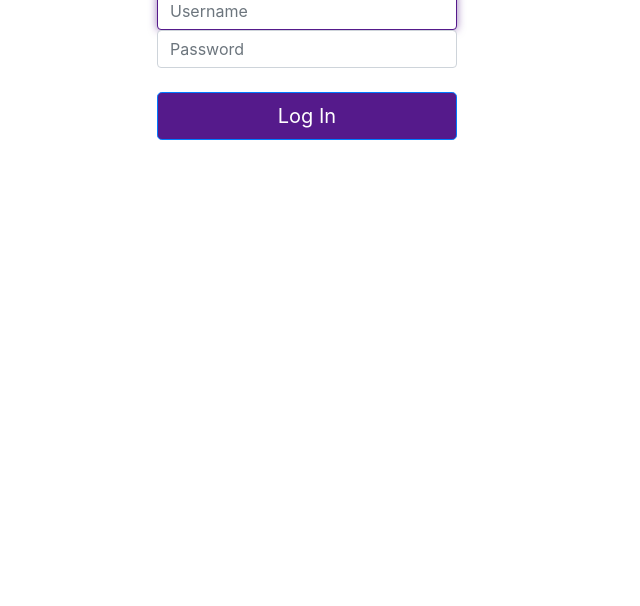
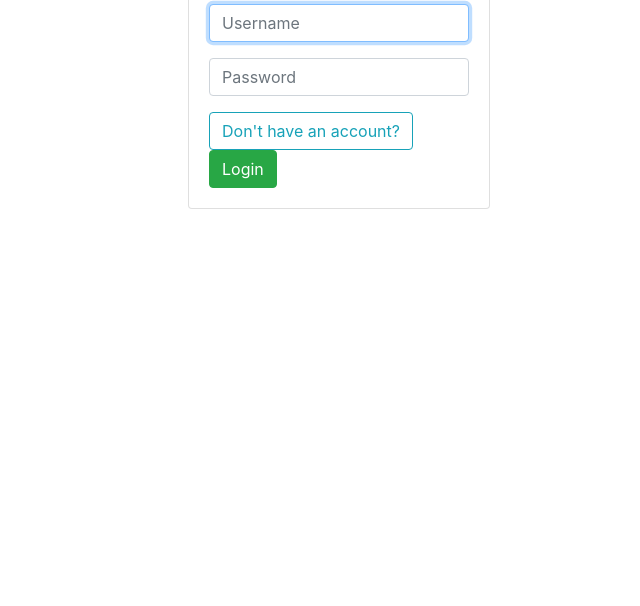
Before and after one commit to JosephSwedlund/School, a plain HTML site: page login.ejs in a window 1280 px wide. Shown: the part 194-800 px from the top of the page, without its empty margins (301-941 px from the left). Drawn offline with nearby package versions, Linux system fonts and the light colour scheme; files that its build step writes are made by us from their sources.

Commit message:
Remade login page

```diff
--- a/login.ejs
+++ b/login.ejs
@@ -4,45 +4,31 @@
 	    <link rel="stylesheet" href="https://stackpath.bootstrapcdn.com/bootstrap/4.3.1/css/bootstrap.min.css" integrity="sha384-ggOyR0iXCbMQv3Xipma34MD+dH/1fQ784/j6cY/iJTQUOhcWr7x9JvoRxT2MZw1T" crossorigin="anonymous">
 	    <meta charset="utf-8">
 	    <meta name="viewport" content="width=device-width, initial-scale=1, shrink-to-fit=no">
-	    <title>Signin</title>
+	    <title>Sign In</title>
 
 	    <link rel="stylesheet" href="https://maxcdn.bootstrapcdn.com/bootstrap/4.0.0/css/bootstrap.min.css" integrity="sha384-Gn5384xqQ1aoWXA+058RXPxPg6fy4IWvTNh0E263XmFcJlSAwiGgFAW/dAiS6JXm" crossorigin="anonymous">
 		<script src="https://maxcdn.bootstrapcdn.com/bootstrap/4.0.0/js/bootstrap.min.js" integrity="sha384-JZR6Spejh4U02d8jOt6vLEHfe/JQGiRRSQQxSfFWpi1MquVdAyjUar5+76PVCmYl" crossorigin="anonymous"></script>
-
-	    <!-- Bootstrap core CSS -->
-
-		 <style type="text/css">
-			.form-control:focus {
-			  border-color: #551A8B;
-			  box-shadow: inset 0 1px 1px rgba(85, 26, 139, 0.075), 0 0 8px rgba(85, 26, 139, 0.6);
-			}
-		</style>
 	</head>
 
-<body class="text-center">
-
-<div style="margin-left:35%; padding:10px;">
-
-	<div id="LogIn" style="width:300px">
-
-    	<form class="form-signin" style="margin-top:130px" method="post" action="login">
-
-    		<h2>Login</h2>
-
-    		<!-- Username Field -->
+	<body>
+		<div class="card" style="margin: auto; float: none; margin-top: 10%; width: 302px;">
+			<div class="card-header">
+				Sign in to your account
+			</div>
+			<div class="card-body">
+				<form class="form-signin" method="post" action="login">
+					<div class="form-group">
 						<label for="inputUsername" class="sr-only">Username</label>
 						<input type="username" name="username" id="inputUsernameLogIn" class="form-control" placeholder="Username" required autofocus>
-
-		    <!-- Password Field -->
+					</div>
+					<div class="form-group">
 						<label for="inputPassword" class="sr-only">Password</label>
 						<input type="password" name="password" id="inputPasswordLogIn" class="form-control" placeholder="Password" required>
-		    <br>
-
-		    <!-- Submit Button -->
-	  		<button class="btn btn-lg btn-primary btn-block" type="submit"
-	  		style="background-color:#551A8B">Log In</button>
+					</div>
+					<a href="newaccount" class="btn btn-outline-info">Don't have an account?</a>
+					<input type="hidden" name="action" value="login" />
+					<button class="btn btn-success submit-button" type="submit">Login</button>
 				</form>
-		<br>
 			</div>
 		</div>
 	</body>
```
Lines whose indentation alone changed are shown as unchanged.
